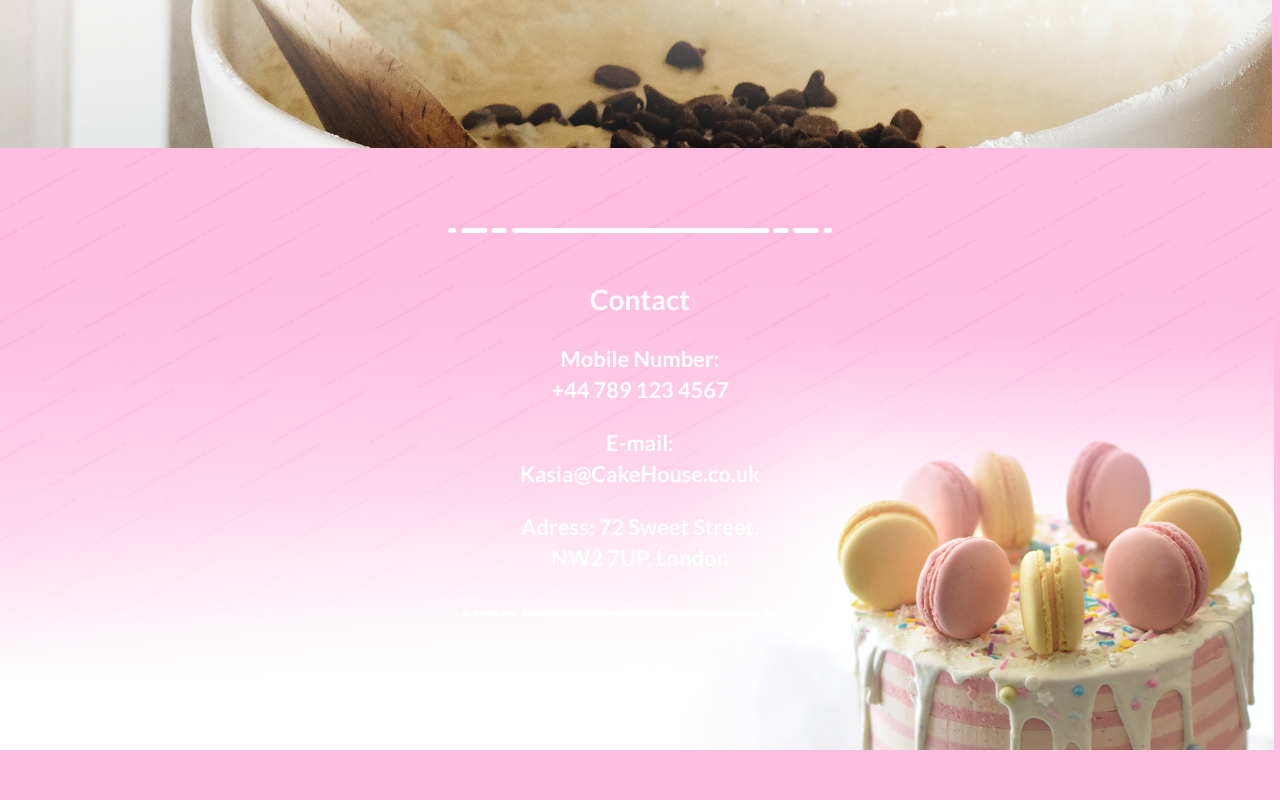
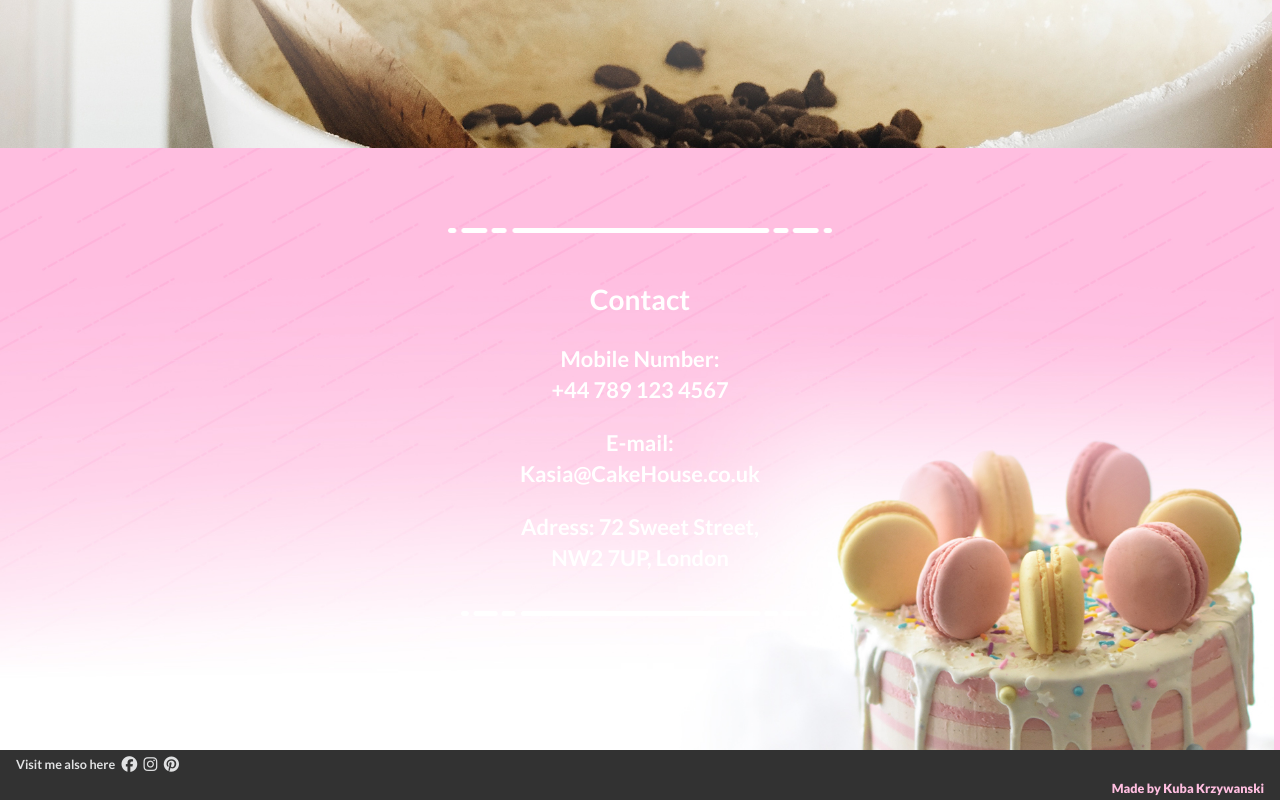
Before and after one commit to Voote/Cake-House, a React (Create React App) app: page / in a window 1280 px wide. Shown: the part 857-1657 px from the top of the page. Before the commit the page ends 1607 px from the top, so only its background shows below. Built offline with nearby package versions, Linux system fonts and the light colour scheme.

Commit message:
signature added and quick code cleaning done

```diff
--- a/public/index.html
+++ b/public/index.html
@@ -8,6 +8,10 @@
       href="https://fonts.googleapis.com/css2?family=Lato:wght@400;700;900&display=swap"
       rel="stylesheet"
     />
+    <script
+      src="https://kit.fontawesome.com/3166f10162.js"
+      crossorigin="anonymous"
+    ></script>
     <title>Cake House</title>
   </head>
   <body>
--- a/src/App.js
+++ b/src/App.js
@@ -8,6 +8,7 @@
 import TopNavbar from './components/navbar';
 import Contact from './containers/Contact';
 import AboutMe from './containers/Home';
+import Signature from './containers/Contact/signature';
 
 const App = ({ themes }) => (
   <MuiThemeProvider theme={themes}>
@@ -17,6 +18,7 @@
       <Header />
       <AboutMe />
       <Contact />
+      <Signature />
     </div>
   </MuiThemeProvider>
 );
--- a/src/assets/labelsENG.js
+++ b/src/assets/labelsENG.js
@@ -23,5 +23,7 @@
   offerSpecial1: 'fruit - £30',
   offerSpecial2: 'chocolate - £35',
   offerSpecial3: 'with alcohol - £40',
-  offerRequest: 'Contact for special request'
+  offerRequest: 'Contact for special request',
+  footerMore: 'Visit me also here',
+  author: 'Made by Kuba Krzywanski'
 };
--- a/src/assets/labelsPL.js
+++ b/src/assets/labelsPL.js
@@ -22,5 +22,7 @@
   offerSpecial1: 'owocowe - 30zl',
   offerSpecial2: 'czekoladowe - 35zl',
   offerSpecial3: 'z alkoholem - 40zl',
-  offerRequest: 'Dekoracja do uzgodnienia'
+  offerRequest: 'Dekoracja do uzgodnienia',
+  footerMore: 'Jestem tez tutaj',
+  author: 'Made by Kuba Krzywanski'
 };
--- a/src/assets/styles.scss
+++ b/src/assets/styles.scss
@@ -43,15 +43,12 @@
 
 .image {
   margin-top: 1rem;
+
   &__top {
     object-fit: fill;
     width: 100%;
   }
-  &__bio {
-    object-fit: contain;
-    width: 100%;
-    border: 1px solid black;
-  }
+
   &__line {
     object-fit: contain;
     width: 100%;
@@ -62,11 +59,13 @@
       padding: 0rem 3rem 0.5rem 3rem;
     }
   }
+
   &__long-line {
     object-fit: contain;
     width: 100%;
     padding: 2vh 4vh 0vh 4vh;
   }
+
   &__long {
     object-fit: contain;
     width: 100%;
@@ -75,10 +74,6 @@
 }
 
 .label {
-  &__header {
-    text-align: center;
-  }
-
   &__home {
     h4 {
       margin: 0rem 2rem;
@@ -92,7 +87,8 @@
       text-align: center;
     }
   }
-  &__darkTheme {
+
+  &__dark-theme {
     color: $white;
   }
 
@@ -148,8 +144,15 @@
   }
 
   &__signature {
-    border-top: 2px $illuminating solid;
-    background: $ultimateGray;
+    background: $darkBg;
+    color: $white;
+    &--dark {
+      background: $pink;
+      color: $fontColor;
+    }
+    &--icons a:hover {
+      color: $pink;
+    }
   }
 
   &__modal {
@@ -170,10 +173,10 @@
       }
     }
     &--signature {
-      padding: 1px 1rem;
-      color: $illuminating;
+      font-size: 0.9em;
       h4 {
-        text-align: center;
+        margin-block-start: 0.5em;
+        margin-block-end: 0em;
       }
     }
   }
@@ -212,10 +215,11 @@
   }
 
   &__modal {
-    margin-top: 63vw;
-    height: 100%;
+    margin-top: 29vh;
+    height: 71vh;
     width: 100%;
     border: 2px solid black;
+    overflow-y: auto;
     &--first-section {
       padding-bottom: 1rem;
     }
@@ -227,8 +231,26 @@
     }
   }
 
-  &__center-div {
-    text-align: center;
+  &__signature {
+    display: flex;
+    margin-inline-start: 2vh;
+  }
+
+  &__author {
+    text-align: end;
+    padding-bottom: 0.1em;
+    margin-block-start: 0.5em;
+    margin-inline-end: 2vh;
+    font-weight: 900;
+    color: $pink;
+    &--dark {
+      color: $black;
+    }
+  }
+
+  &__icon {
+    margin-top: 0.5em;
+    margin-left: 0.5em;
   }
 }
 
@@ -294,6 +316,7 @@
     }
   }
 }
+
 @media (min-width: 62rem) /*992px*/ {
   .component {
     &__section {
--- /dev/null
+++ b/src/containers/Contact/signature.jsx
@@ -0,0 +1,42 @@
+import React from 'react';
+import { connect } from 'react-redux';
+import { themeNames } from '../../constants';
+import '../../assets/styles.scss';
+
+const Signature = ({ languages, themes }) => {
+  const signatureBackgroundTheme =
+    themes === themeNames.light
+      ? 'background__signature'
+      : 'background__signature--dark';
+  const authorTheme =
+    themes === themeNames.light
+      ? 'position__footer--signature position__author'
+      : 'position__footer--signature position__author position__author--dark';
+
+  return (
+    <div className={signatureBackgroundTheme}>
+      <div className="position__signature position__footer--signature background__signature--icons">
+        <h4>{languages.footerMore}</h4>
+        <a href="/" className="position__icon">
+          <i className="fab fa-facebook fa-lg" />
+        </a>
+        <a href="/" className="position__icon">
+          <i className="fab fa-instagram fa-lg" />
+        </a>
+        <a href="/" className="position__icon">
+          <i className="fab fa-pinterest fa-lg" />
+        </a>
+      </div>
+      <div className={authorTheme}>
+        <span>{languages.author}</span>
+      </div>
+    </div>
+  );
+};
+
+const mapStateToProps = (state) => ({
+  languages: state.languages.dictionary,
+  themes: state.themes.currentTheme
+});
+
+export default connect(mapStateToProps)(Signature);
--- a/src/containers/Home/index.jsx
+++ b/src/containers/Home/index.jsx
@@ -18,7 +18,7 @@
   const labelsTheme =
     themes === themeNames.light
       ? 'position__bio'
-      : 'position__bio label__darkTheme';
+      : 'position__bio label__dark-theme';
 
   return (
     <main>
--- a/src/containers/Offer/dark-offer.jsx
+++ b/src/containers/Offer/dark-offer.jsx
@@ -2,7 +2,7 @@
 
 const DarkOffer = ({ labels }) => (
   <main className="position__modal background__modal--dark">
-    <header className="label__header">
+    <header className="position__header">
       <h1>{labels.offer}</h1>
     </header>
     <img
--- a/src/containers/Offer/light-offer.jsx
+++ b/src/containers/Offer/light-offer.jsx
@@ -2,7 +2,7 @@
 
 const LightOffer = ({ labels }) => (
   <main className="position__modal background__modal">
-    <header className="label__header">
+    <header className="position__header">
       <h1>{labels.offer}</h1>
     </header>
     <img
```
